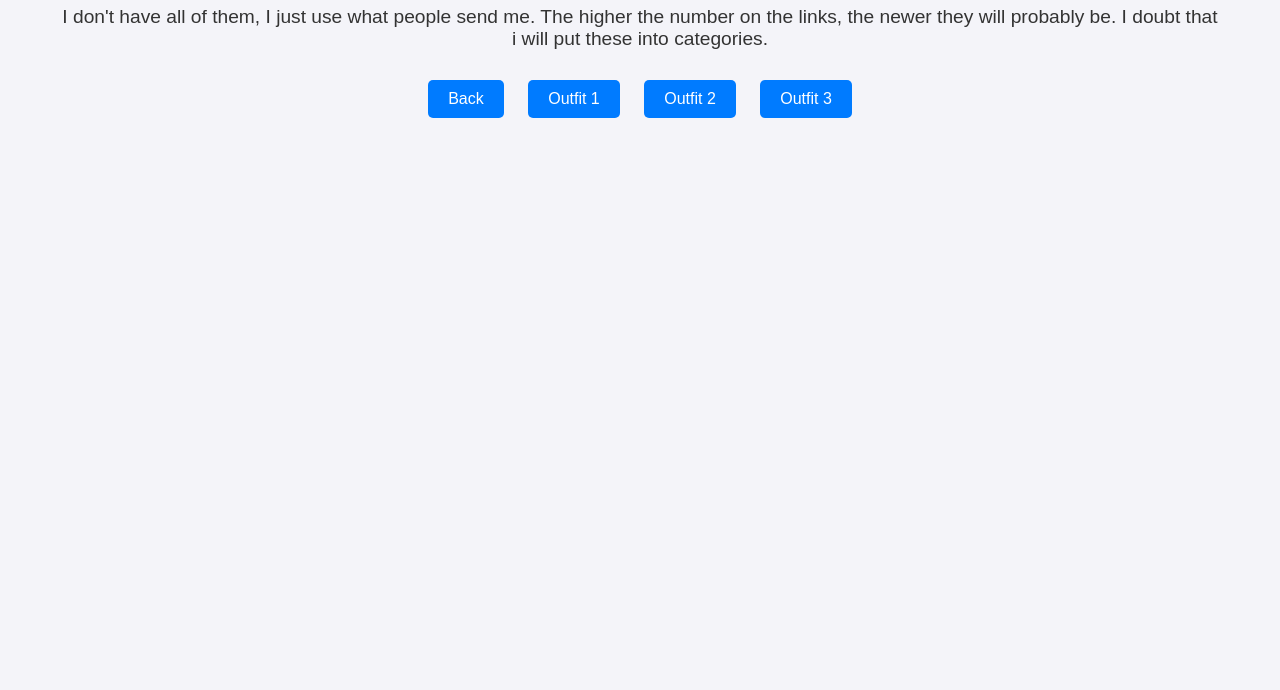
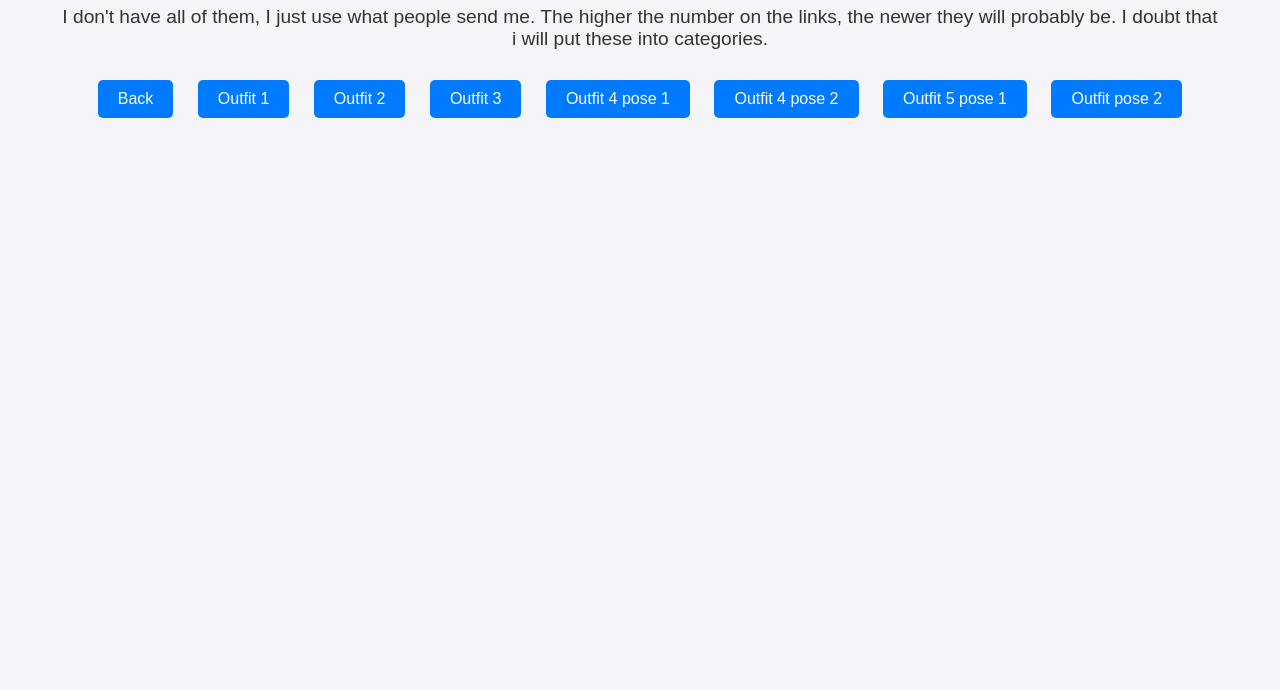
Before and after one commit to aopleaks/aopleaks.github.io, a plain HTML site: page pictures/index.html in a window 1280 px wide. Shown: the part 110-800 px from the top of the page. Drawn offline with Linux system fonts and the light colour scheme.

Commit message:
Update index.html

```diff
--- a/pictures/index.html
+++ b/pictures/index.html
@@ -43,6 +43,10 @@
         <a href="/pictures/aopo1.png" class="button">Outfit 1</a>
         <a href="/pictures/aopo2.png" class="button">Outfit 2</a>
         <a href="/pictures/aopo3.png" class="button">Outfit 3</a>
+        <a href="/pictures/aopo4p1.png" class="button">Outfit 4 pose 1</a>
+        <a href="/pictures/aopo4p2.png" class="button">Outfit 4 pose 2</a>
+        <a href="/pictures/aopo5p1.png" class="button">Outfit 5 pose 1</a>
+        <a href="/pictures/aopop2.png" class="button">Outfit pose 2</a>
     </div>
 
 
```
